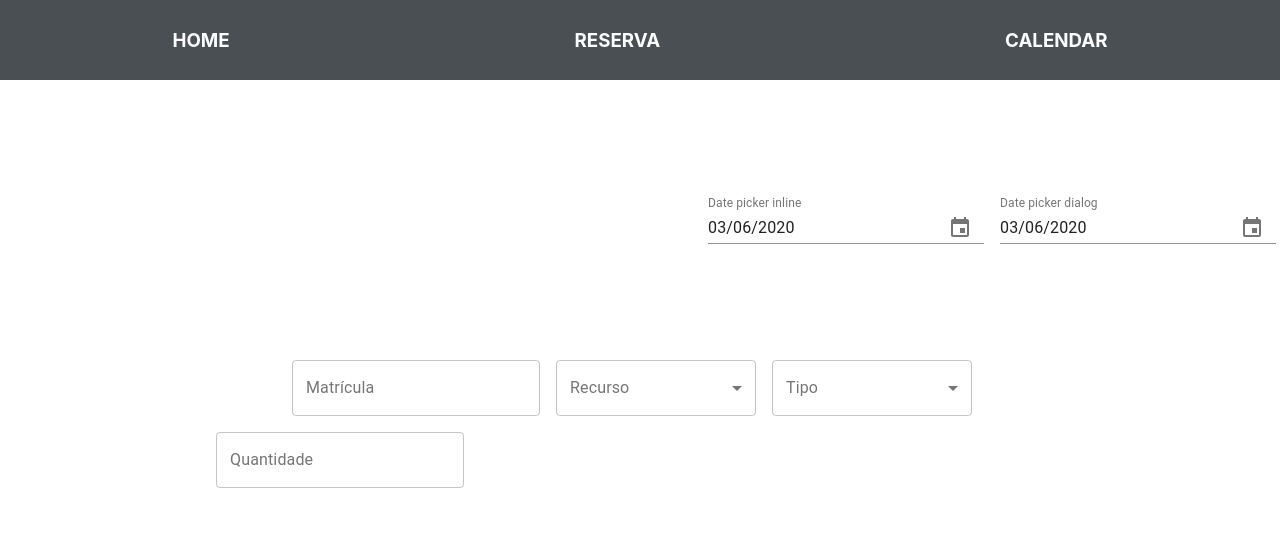
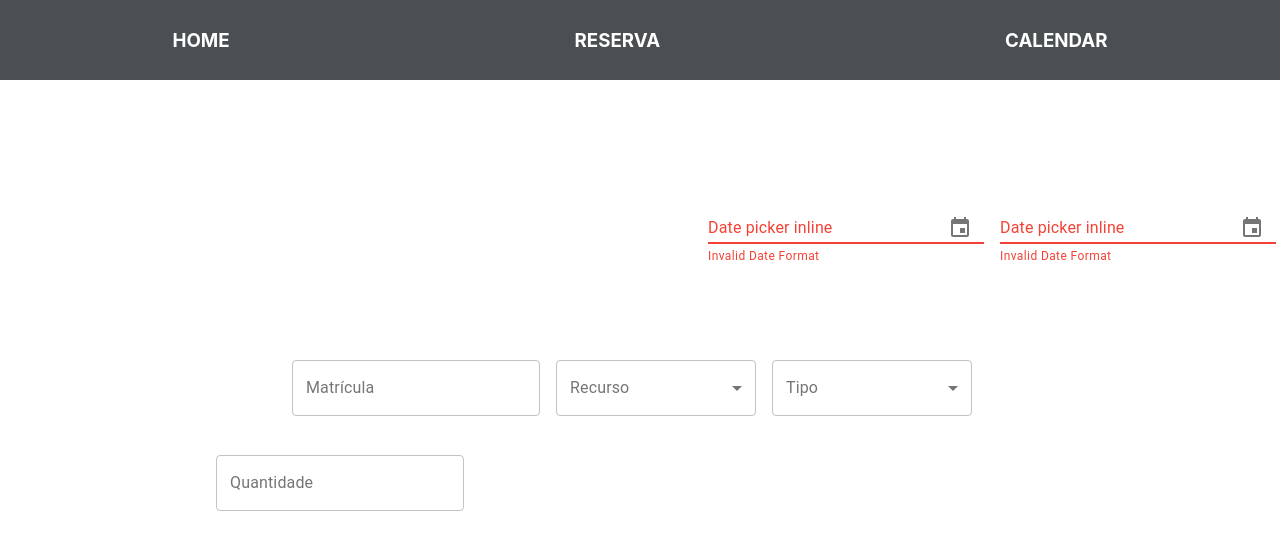
Before and after one commit to Lotusdigital398/t1_verival, a React (Create React App) app: page /reserva in a window 1280 px wide. Shown: the top 550 px of the page. Built offline with nearby package versions, Linux system fonts and the light colour scheme.

Commit message:
Começo da implementação dos states da pagina Reserva

```diff
--- a/src/client/component/Reserva.js
+++ b/src/client/component/Reserva.js
@@ -1,5 +1,5 @@
 import 'date-fns';
-import React from 'react';
+import React, {Component} from 'react';
 import Grid from '@material-ui/core/Grid';
 import TextField from '@material-ui/core/TextField';
 import './Reserva.css'
@@ -7,51 +7,73 @@ import './Reserva.css'
 
 import InputLabel from '@material-ui/core/InputLabel';
 import MenuItem from '@material-ui/core/MenuItem';
-import FormHelperText from '@material-ui/core/FormHelperText';
 import FormControl from '@material-ui/core/FormControl';
 import Select from '@material-ui/core/Select';
 
 
-import {makeStyles} from "@material-ui/core/styles";
-import IconButton from "@material-ui/core/IconButton";
-import Input from "@material-ui/core/Input";
-import FilledInput from "@material-ui/core/FilledInput";
-import OutlinedInput from "@material-ui/core/OutlinedInput";
-import InputAdornment from "@material-ui/core/InputAdornment";
-import Visibility from "@material-ui/icons/Visibility";
-import VisibilityOff from "@material-ui/icons/VisibilityOff";
-
 import DateFnsUtils from '@date-io/date-fns';
 import {
     MuiPickersUtilsProvider,
-    KeyboardTimePicker,
     KeyboardDatePicker,
 
 } from '@material-ui/pickers';
 
+class Reserva extends Component {
 
-export default function Reserva() {
-    // The first commit of Material-UI
-    const [selectedDate, setSelectedDate] = React.useState(new Date());
-    const [recurso, setRecurso] = React.useState('');
-    const [tipo, setTipo] = React.useState('');
-    const [valor, setValor] = React.useState('');
+    constructor(props) {
+        super(props);
+        this.state = {
+            dataI: "",
+            dataF: "",
+            recurso: "",
+            matricula: "",
+            tipo: "",
+            quantidade: ""
+        }
+        this.handleDataI = this.handleDataI.bind(this)
+        this.handleDataF = this.handleDataF.bind(this)
+        this.handleRec = this.handleRec.bind(this)
+        this.handleTipo = this.handleTipo.bind(this)
+        this.handleMat = this.handleMat.bind(this)
+        this.handleQuant = this.handleQuant.bind(this)
+    }
 
-    const handleDateChange = (date) => {
-        setSelectedDate(date);
-    };
 
-    const handleChangeRecurso = (event) => {
-        setRecurso(event.target.value);
-    };
+    handleDataI(event) {
+        console.log(event)
+        this.setState({dataI: event})
+    }
 
-    const handleChangeTipo = (event) => {
-        setTipo(event.target.value);
-    };
+    handleDataF(event) {
+        console.log(event)
+        this.setState({dataF: event})
+    }
 
-    const handleChangeValor = (event) => {
-        setValor(event.target.value);
-    };
+
+    handleRec(event) {
+        console.log(event.target)
+        this.setState({recurso: event.target.value})
+    }
+
+    handleTipo(event) {
+        console.log(event)
+        this.setState({tipo: event.target.value})
+    }
+
+
+    handleMat(event) {
+        console.log(event)
+        this.setState({matricula: event.target.value})
+    }
+
+
+    handleQuant(event) {
+        console.log(event)
+        this.setState({quantidade: event.target.value})
+    }
+
+
+    render() {
 
 
         return (
@@ -64,26 +86,41 @@ export default function Reserva() {
                                         margin="normal"
                                         id="date-picker-inline"
                                         label="Date picker inline"
-                    value={selectedDate}
-                    onChange={handleDateChange}
+                                        value={this.state.dataI}
+                                        onChange={this.handleDataI}
                                         KeyboardButtonProps={{
                                             'aria-label': 'change date',
                                         }}
                     />
-                <KeyboardDatePicker className="drop"
+
+
+                    <KeyboardDatePicker
+                        className="drop"
+                        disableToolbar
+                        variant="inline"
+                        format="dd/MM/yyyy"
                         margin="normal"
-                    id="date-picker-dialog"
-                    label="Date picker dialog"
-                    format="dd/MM/yyyy"
-                    value={selectedDate}
-                    onChange={handleDateChange}
+                        id="date-picker-inline"
+                        label="Date picker inline"
+                        value={this.state.dataF}
+                        onChange={this.handleDataF}
                         KeyboardButtonProps={{
                             'aria-label': 'change date',
                         }}
                     />
 
                     <form className="matricula">
-                    <TextField id="outlined-basic" label="Matrícula" variant="outlined"/>
+                        <TextField
+                            id="outlined-basic"
+                            label="Matrícula"
+                            variant="outlined"
+                            value={this.state.matricula}
+                            onChange={this.handleMat}
+
+
+                        />
+
+
                     </form>
 
 
@@ -95,8 +132,30 @@ export default function Reserva() {
                                 labelId="demo-simple-select-outlined-label"
                                 id="demo-simple-select-outlined"
                                 label="Recurso"
-                            value={recurso}
-                            onChange={handleChangeRecurso}
+                                value={this.state.recurso}
+                                onChange={this.handleRec}
+                            >
+                                <MenuItem value="">
+                                </MenuItem>
+                                <MenuItem value={"Sala"}>Sala</MenuItem>
+                                <MenuItem value={"Televisao"}>Televisao</MenuItem>
+                                <MenuItem value={"Cadeira"}>Cadeira</MenuItem>
+                            </Select>
+
+
+                        </FormControl>
+                    </div>
+
+
+                    <div>
+                        <FormControl className="tipo" variant="outlined">
+                            <InputLabel id="demo-simple-select-outlined-label">Tipo</InputLabel>
+                            <Select
+                                labelId="demo-simple-select-outlined-label"
+                                id="demo-simple-select-outlined"
+                                label="Tipo"
+                                value={this.state.tipo}
+                                onChange={this.handleTipo}
                             >
                                 <MenuItem value="">
                                     <em>None</em>
@@ -109,35 +168,22 @@ export default function Reserva() {
                     </div>
 
 
-                <div>
-                    <FormControl className="tipo" variant="outlined">
-                        <InputLabel id="demo-simple-select-outlined-label">Tipo</InputLabel>
-                        <Select
-                            labelId="demo-simple-select-outlined-label"
-                            id="demo-simple-select-outlined"
-                            label="Tipo"
-                            value={tipo}
-                            onChange={handleChangeTipo}
-                        >
-                            <MenuItem value="">
-                                <em>None</em>
-                            </MenuItem>
-                            <MenuItem value={10}>Ten</MenuItem>
-                            <MenuItem value={20}>Twenty</MenuItem>
-                            <MenuItem value={30}>Thirty</MenuItem>
-                        </Select>
-                    </FormControl>
-                </div>
-
-
-
                     <form className="quantidade">
-                    <TextField id="outlined-basic" label="Quantidade" variant="outlined"/>
+                        <TextField
+                            id="outlined-basic"
+                            label="Quantidade"
+                            variant="outlined"
+                            value={this.state.quantidade}
+                            onChange={this.handleQuant}
+                        />
                     </form>
-
 
 
                 </Grid>
             </MuiPickersUtilsProvider>
         );
+
     }
+}
+
+export default Reserva;
```
Lines whose indentation alone changed are shown as unchanged.
